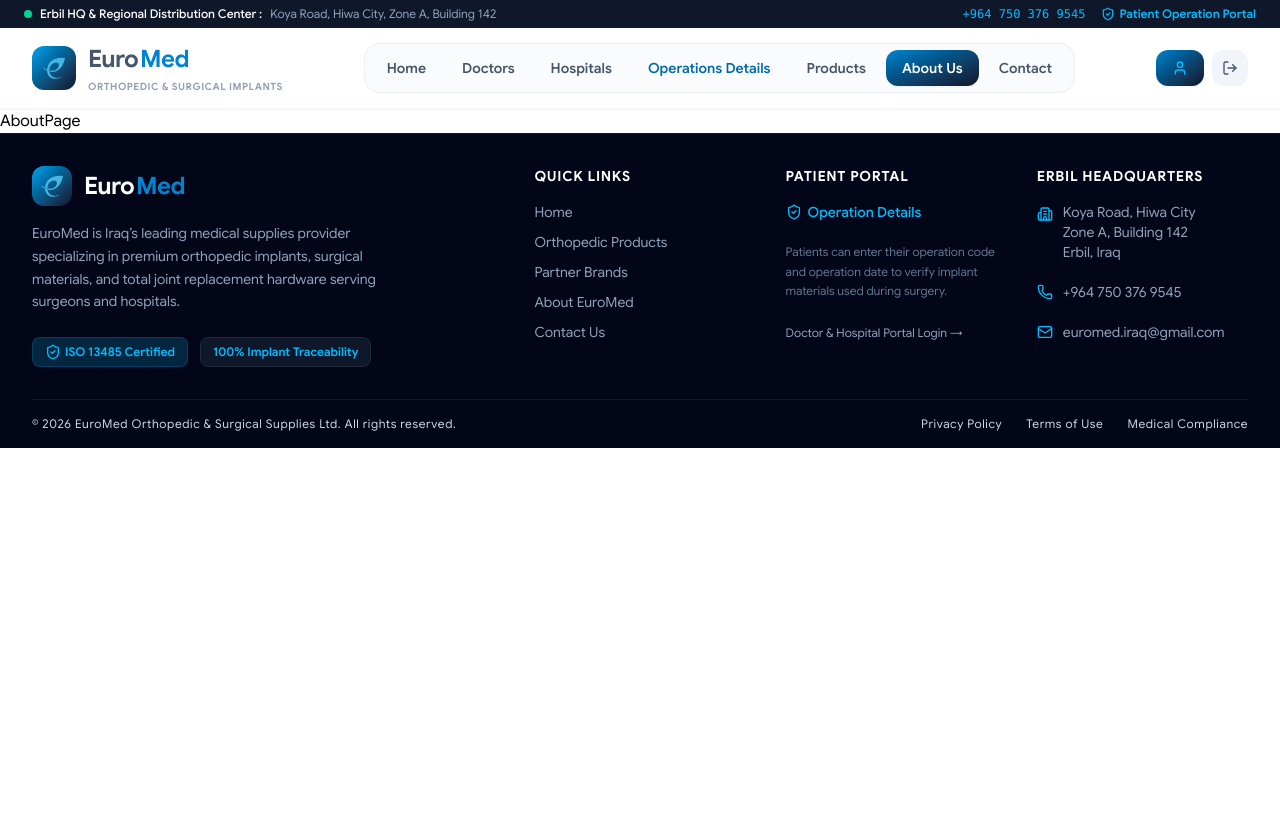
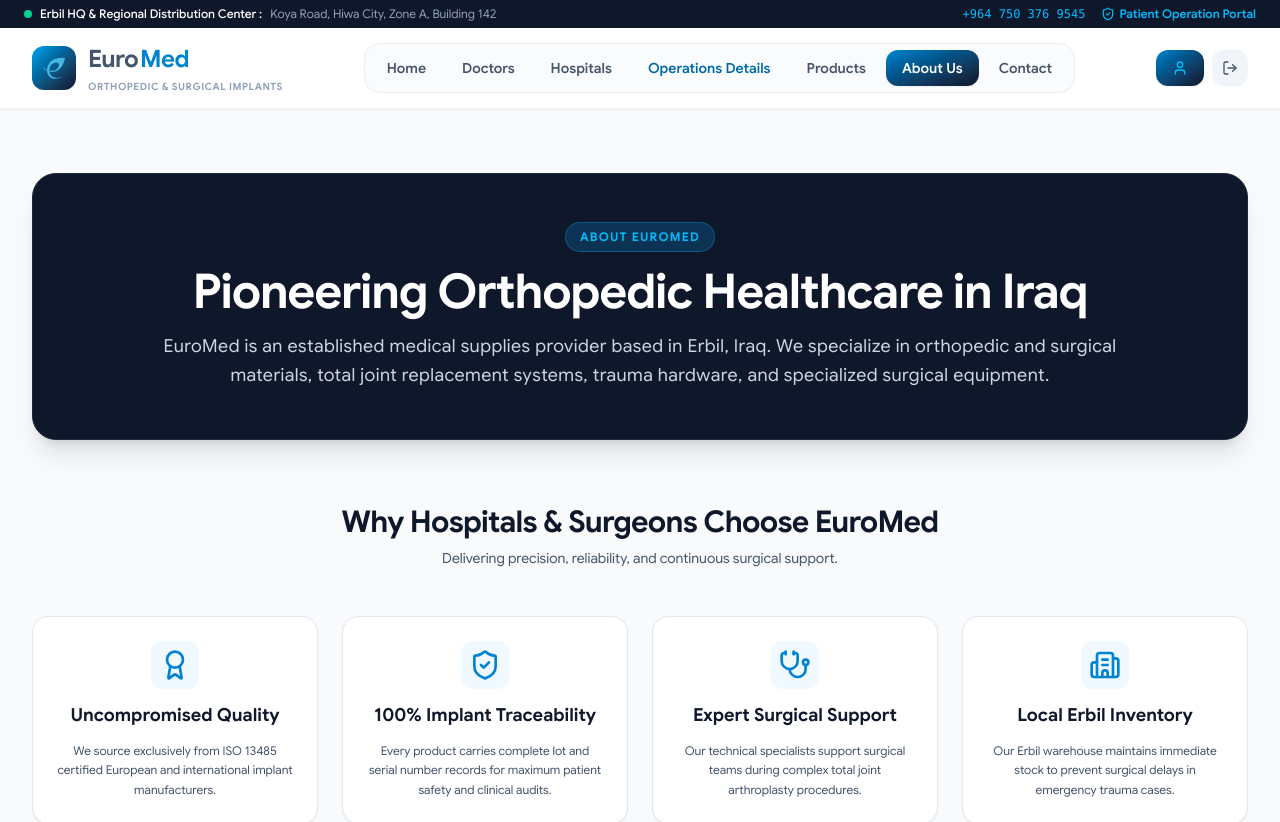
Before and after one commit to Muhammed-AL-Sous/EuroMed-Company, a React (Vite) app in the folder Front-End-React/: page /about in a window 1280 px wide. Shown: the top 822 px of the page. Before the commit the page ends 800 px from the top, so only its background shows below. Built offline with nearby package versions, Linux system fonts and the light colour scheme.

Commit message:
after add animations

```diff
--- a/Front-End-React/src/components/home/CompanyIntro.jsx
+++ b/Front-End-React/src/components/home/CompanyIntro.jsx
@@ -1,4 +1,5 @@
 import { Building2, Check, ShieldCheck } from "lucide-react";
+import { motion } from "motion/react";
 
 const CompanyIntro = () => {
   const stats = [
@@ -41,6 +42,12 @@
   return (
     <section className="py-16 sm:py-24 bg-white">
       <div className="max-w-7xl mx-auto px-4 sm:px-6 lg:px-8">
+        <motion.div
+          initial={{ opacity: 0, y: 30 }}
+          whileInView={{ opacity: 1, y: 0 }}
+          viewport={{ once: true }}
+          transition={{ duration: 0.8 }}
+        >
           <div className="grid grid-cols-1 lg:grid-cols-12 gap-12 items-center">
             {/* Visual Showcase */}
             <div className="lg:col-span-5 relative">
@@ -107,8 +114,16 @@
           </div>
 
           {/* Stats Grid */}
+
           <div className="mt-16 pt-12 border-t border-slate-100 grid grid-cols-2 lg:grid-cols-5 gap-6">
             {stats.map((stat, idx) => (
+              <motion.div
+                key={stat.label}
+                initial={{ opacity: 0, scale: 0.9 }}
+                whileInView={{ opacity: 1, scale: 1 }}
+                viewport={{ once: true }}
+                transition={{ duration: 0.9, delay: idx * 0.1 }}
+              >
                 <div
                   key={idx}
                   className="bg-slate-50 p-6 rounded-2xl border border-slate-100 text-center hover:border-sky-200 transition-colors"
@@ -123,8 +138,10 @@
                     {stat.description}
                   </div>
                 </div>
+              </motion.div>
             ))}
           </div>
+        </motion.div>
       </div>
     </section>
   );
--- a/Front-End-React/src/components/home/HeroSection.jsx
+++ b/Front-End-React/src/components/home/HeroSection.jsx
@@ -6,6 +6,7 @@
   Sparkles,
 } from "lucide-react";
 import { Link } from "react-router";
+import { motion } from "motion/react";
 
 const HeroSection = () => {
   return (
@@ -13,8 +14,12 @@
       {/* Background medical glow gradient */}
       <div className="absolute top-0 right-0 -mr-20 -mt-20 w-150 h-150 bg-sky-500/10 rounded-full blur-3xl pointer-events-none" />
       <div className="absolute bottom-0 left-0 -ml-20 -mb-20 w-125 h-125 bg-teal-500/10 rounded-full blur-3xl pointer-events-none" />
-
       <div className="max-w-7xl mx-auto px-4 sm:px-6 lg:px-8 relative z-10">
+        <motion.div
+          initial={{ opacity: 0, y: -20 }}
+          animate={{ opacity: 1, y: 0 }}
+          transition={{ duration: 0.8 }}
+        >
           <div className="grid grid-cols-1 lg:grid-cols-12 gap-12 lg:gap-8 items-center">
             {/* Left Column: Headlines & CTA */}
             <div className="lg:col-span-7 space-y-6">
@@ -32,9 +37,9 @@
 
               <p className="text-slate-300 text-base sm:text-lg leading-relaxed max-w-2xl font-normal">
                 EuroMed supplies high-quality, internationally certified
-              orthopedic and surgical medical materials for doctors, hospitals,
-              and healthcare professionals across Iraq. Precision engineered for
-              arthroplasty, trauma, and joint reconstruction.
+                orthopedic and surgical medical materials for doctors,
+                hospitals, and healthcare professionals across Iraq. Precision
+                engineered for arthroplasty, trauma, and joint reconstruction.
               </p>
 
               {/* CTAs */}
@@ -103,6 +108,7 @@
               </div>
             </div>
           </div>
+        </motion.div>
       </div>
     </section>
   );
--- a/Front-End-React/src/index.css
+++ b/Front-End-React/src/index.css
@@ -20,3 +20,24 @@
 body {
   font-family: "Google Sans", sans-serif;
 }
+
+::-webkit-scrollbar {
+  width: 11px;
+}
+::-webkit-scrollbar-track {
+  background: transparent;
+}
+
+::-webkit-scrollbar-thumb {
+  background: #0084d1;
+  border-radius: 999px;
+  border: 2px solid transparent;
+  background-clip: padding-box;
+}
+
+::-webkit-scrollbar-thumb:hover {
+  background: #016dac;
+  border-radius: 999px;
+  border: 2px solid transparent;
+  background-clip: padding-box;
+}
--- a/Front-End-React/src/pages/AboutPage.jsx
+++ b/Front-End-React/src/pages/AboutPage.jsx
@@ -1,5 +1,104 @@
+import { Award, Building2, ShieldCheck, Stethoscope } from "lucide-react";
+import LocationMap from "./../components/common/LocationMap";
+
 const AboutPage = () => {
-  return <div>AboutPage</div>;
+  const values = [
+    {
+      title: "Uncompromised Quality",
+      description:
+        "We source exclusively from ISO 13485 certified European and international implant manufacturers.",
+      icon: Award,
+    },
+    {
+      title: "100% Implant Traceability",
+      description:
+        "Every product carries complete lot and serial number records for maximum patient safety and clinical audits.",
+      icon: ShieldCheck,
+    },
+    {
+      title: "Expert Surgical Support",
+      description:
+        "Our technical specialists support surgical teams during complex total joint arthroplasty procedures.",
+      icon: Stethoscope,
+    },
+    {
+      title: "Local Erbil Inventory",
+      description:
+        "Our Erbil warehouse maintains immediate stock to prevent surgical delays in emergency trauma cases.",
+      icon: Building2,
+    },
+  ];
+
+  return (
+    <div className="py-12 sm:py-16 bg-slate-50 min-h-screen space-y-16">
+      {/* Header Banner */}
+      <div className="max-w-7xl mx-auto px-4 sm:px-6 lg:px-8 ">
+        <div className="bg-slate-900 text-white rounded-3xl p-8 sm:p-12 border border-slate-800 shadow-xl relative overflow-hidden">
+          <div className="mx-auto text-center max-w-5xl space-y-4">
+            <span className="inline-block text-xs font-bold tracking-widest uppercase text-sky-400 bg-sky-500/20 px-3.5 py-1.5 rounded-full border border-sky-400/30">
+              About EuroMed
+            </span>
+            <h1 className="text-4xl sm:text-5xl font-black text-white tracking-tight">
+              Pioneering Orthopedic Healthcare in Iraq
+            </h1>
+            <p className="text-slate-300 text-base sm:text-lg leading-relaxed tracking-wide">
+              EuroMed is an established medical supplies provider based in
+              Erbil, Iraq. We specialize in orthopedic and surgical materials,
+              total joint replacement systems, trauma hardware, and specialized
+              surgical equipment.
+            </p>
+          </div>
+        </div>
+      </div>
+
+      {/* Core Values */}
+      <div className="max-w-7xl mx-auto px-4 sm:px-6 lg:px-8">
+        <div className="text-center max-w-2xl mx-auto mb-12">
+          <h2 className="text-3xl font-black text-slate-900 tracking-tight">
+            Why Hospitals & Surgeons Choose EuroMed
+          </h2>
+          <p className="text-slate-600 text-sm mt-2">
+            Delivering precision, reliability, and continuous surgical support.
+          </p>
+        </div>
+
+        <div className="grid grid-cols-1 md:grid-cols-2 lg:grid-cols-4 gap-6 text-center">
+          {values.map((v, i) => {
+            const Icon = v.icon;
+            return (
+              <div
+                key={i}
+                className="group bg-white p-6 rounded-2xl border border-slate-200 shadow-xs space-y-3 hover:shadow-xl hover:border-sky-300 hover:-translate-y-1 duration-300 transition-all "
+              >
+                <div className="w-12 h-12 mx-auto rounded-xl bg-sky-50 text-sky-600 flex items-center justify-center">
+                  <Icon className="w-8 h-8" />
+                </div>
+                <h3 className="text-lg font-bold text-slate-900 group-hover:text-sky-600 duration-400 transition-colors">
+                  {v.title}
+                </h3>
+                <p className="text-slate-600 text-xs leading-relaxed">
+                  {v.description}
+                </p>
+              </div>
+            );
+          })}
+        </div>
+      </div>
+
+      {/* Headquarters Location */}
+      <div className="max-w-7xl mx-auto px-4 sm:px-6 lg:px-8">
+        <div className="mb-8">
+          <h2 className="text-2xl font-bold text-slate-900">
+            EuroMed Headquarters & Distribution Hub
+          </h2>
+          <p className="text-slate-600 text-sm">
+            Located on Koya Road, Hiwa City, Zone A, Building 142, Erbil, Iraq.
+          </p>
+        </div>
+        <LocationMap />
+      </div>
+    </div>
+  );
 };
 
 export default AboutPage;
--- a/Front-End-React/src/pages/HomePage.jsx
+++ b/Front-End-React/src/pages/HomePage.jsx
@@ -4,6 +4,7 @@
 import HeroSection from "../components/home/HeroSection";
 import PatientPortalCTA from "../components/home/PatientPortalCTA";
 import ProductCategoriesGrid from "../components/home/ProductCategoriesGrid";
+import { motion } from "motion/react";
 
 const HomePage = () => {
   return (
@@ -17,6 +18,12 @@
       {/* Location Map Section */}
       <section className="py-20 bg-white">
         <div className="max-w-7xl mx-auto px-4 sm:px-6 lg:px-8 space-y-6">
+          <motion.div
+            initial={{ opacity: 0, y: 20 }}
+            whileInView={{ opacity: 1, y: 0 }}
+            viewport={{ once: true }}
+            transition={{ duration: 0.8 }}
+          >
             <div className="text-center max-w-2xl mx-auto mb-10">
               <span className="text-xs font-bold uppercase tracking-widest text-sky-700 bg-sky-50 px-3 py-1 rounded-full border border-sky-100">
                 Erbil Headquarters
@@ -30,6 +37,7 @@
               </p>
             </div>
             <LocationMap />
+          </motion.div>
         </div>
       </section>
     </div>
```
Lines whose indentation alone changed are shown as unchanged.
